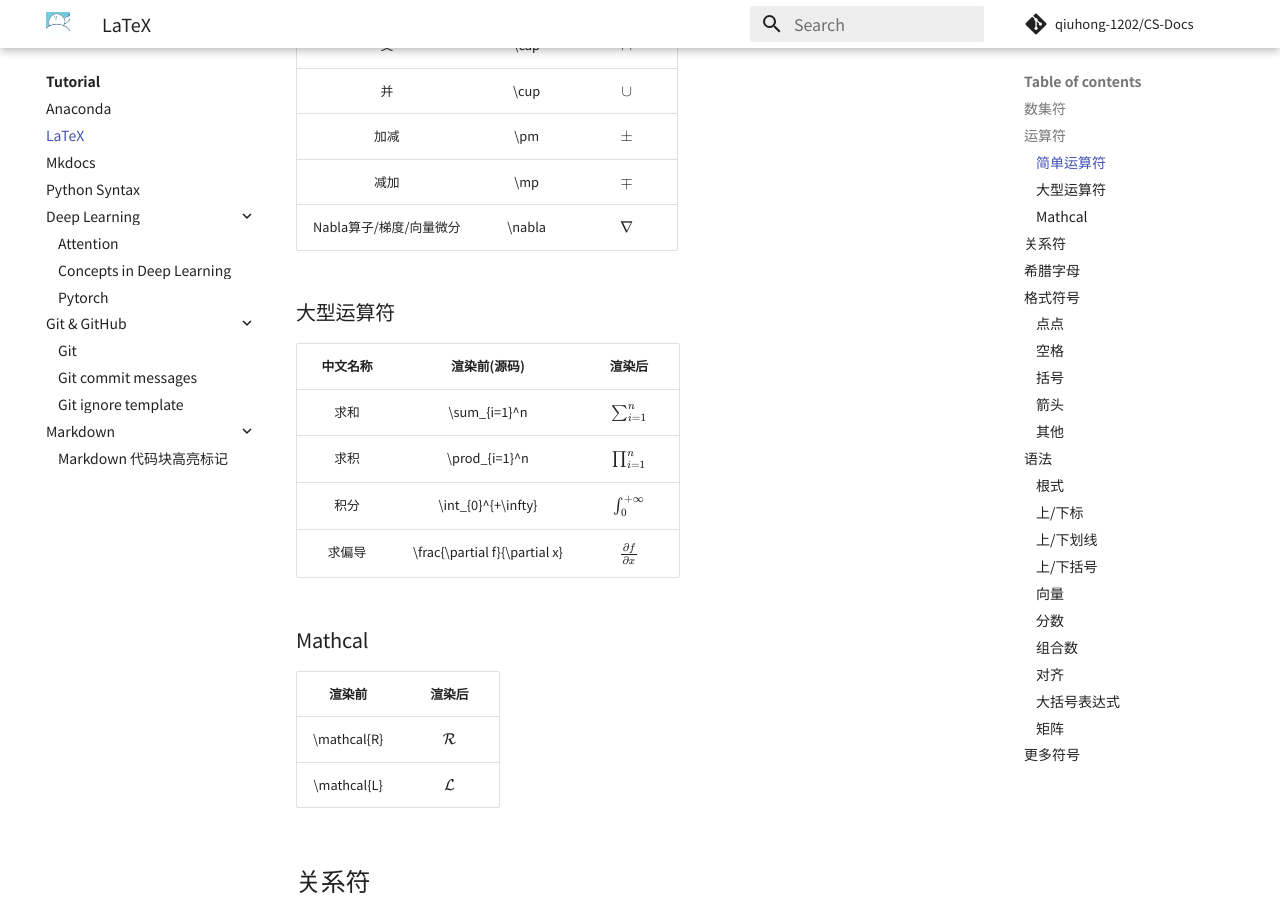
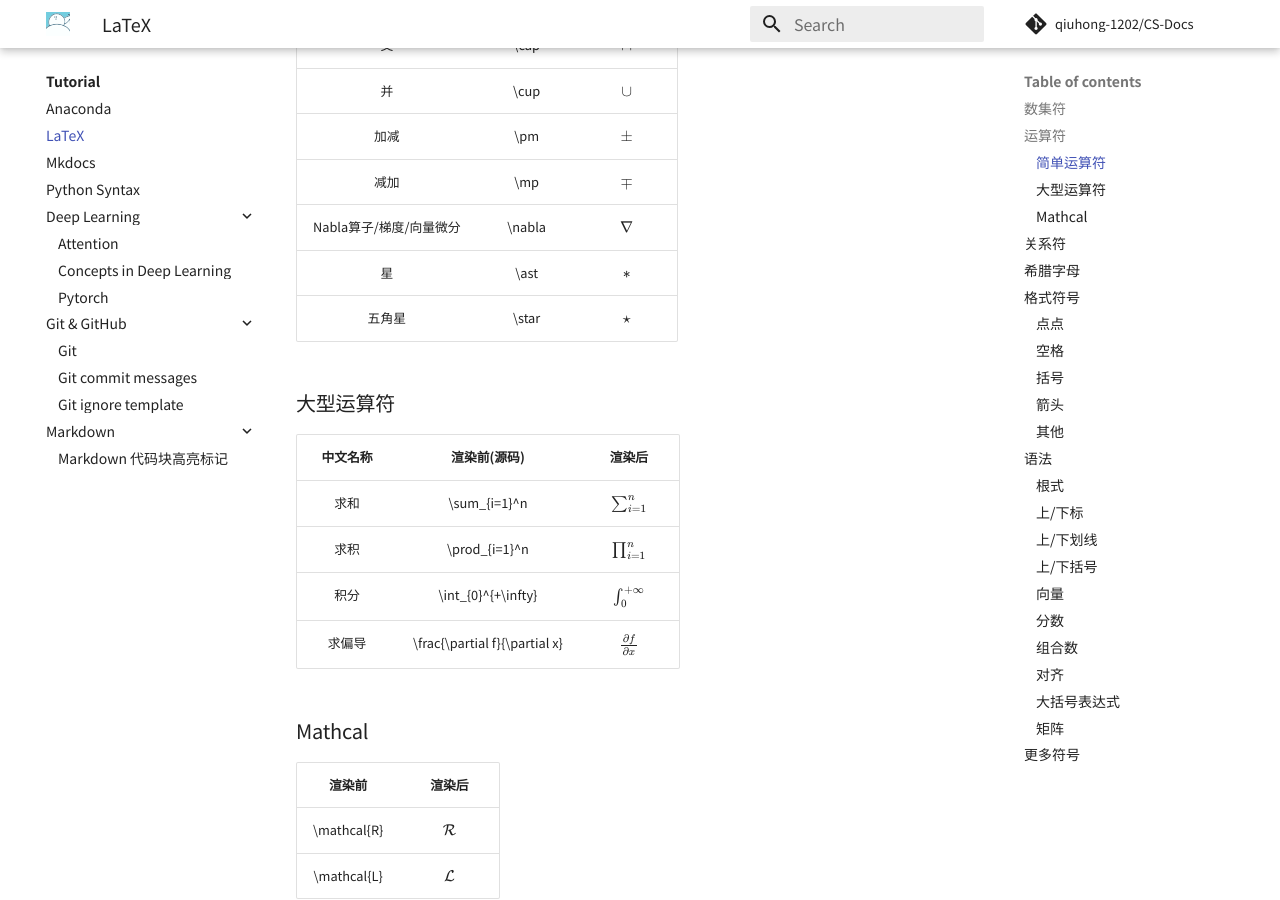
Before and after one commit to QiuHong-1202/CS-Document, an MkDocs documentation site: the page built from docs/Tutorial/LaTeX.md, in a window 1280 px wide and 900 px high, scrolled down 954 px. Built offline with MkDocs 1.6.1 and Material for MkDocs 9.7.7, drawn with Linux system fonts in a browser that asks for light colours; nearby versions of some CDN libraries; comment, search, counter and statistics services are not loaded.

Commit message:
feat: add star in latex

```diff
--- a/docs/Tutorial/LaTeX.md
+++ b/docs/Tutorial/LaTeX.md
@@ -25,6 +25,8 @@
 |          加减           |  \pm   |  $\pm$   |
 |          减加           |  \mp   |  $\mp$   |
 | Nabla算子/梯度/向量微分 | \nabla | $\nabla$ |
+|           星            |  \ast  |  $\ast$  |
+|         五角星          | \star  | $\star$  |
 
 ### 大型运算符
 
```
